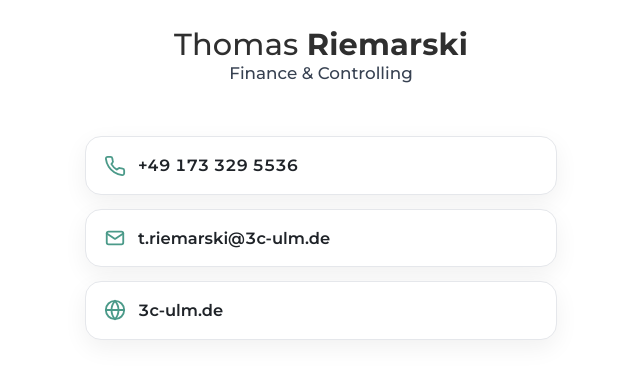
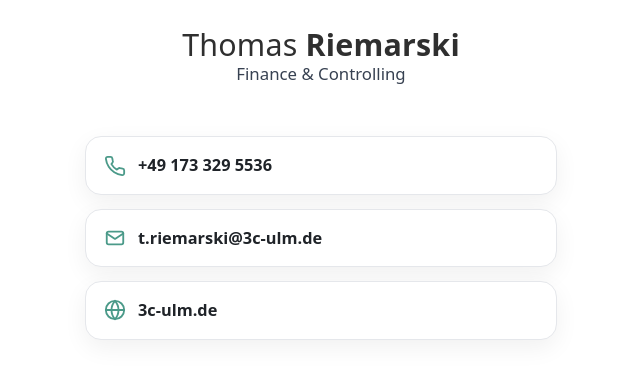
Before and after one commit to 3C-Web/thomasriemarski, a plain HTML site: page index.html in a window 1280 px wide. Shown: the part 310-688 px from the top of the page, without its empty margins (319-959 px from the left). Drawn offline with Linux system fonts and the light colour scheme.

Commit message:
Update index.html

```diff
--- a/index.html
+++ b/index.html
@@ -4,14 +4,10 @@
   <meta charset="utf-8" />
   <meta name="viewport" content="width=device-width,initial-scale=1" />
   <title>Thomas Riemarski – Car Competence Center</title>
+
+    <link href="https://fonts.googleapis.com/css2?family=Outfit:wght@400;500;600;700&display=swap" rel="stylesheet">
+
   <style>
-    @font-face {
-      font-family: "Montserrat";
-      src: url("Montserrat-VariableFont_wght.ttf") format("truetype-variations");
-      font-weight: 100 900;
-      font-display: swap;
-    }
-
     :root {
       --bg:#ffffff;
       --fg:#1f2328;
@@ -34,7 +30,7 @@
       justify-content:center;
       background:var(--bg);
       color:var(--fg);
-      font-family:"Montserrat", system-ui, -apple-system, "Segoe UI", Roboto, Arial, sans-serif;
+      font-family:"Urbanist", system-ui, -apple-system, "Segoe UI", Roboto, Arial, sans-serif;
       font-weight:400;
       line-height:1.5;
       -webkit-font-smoothing:antialiased;
```
